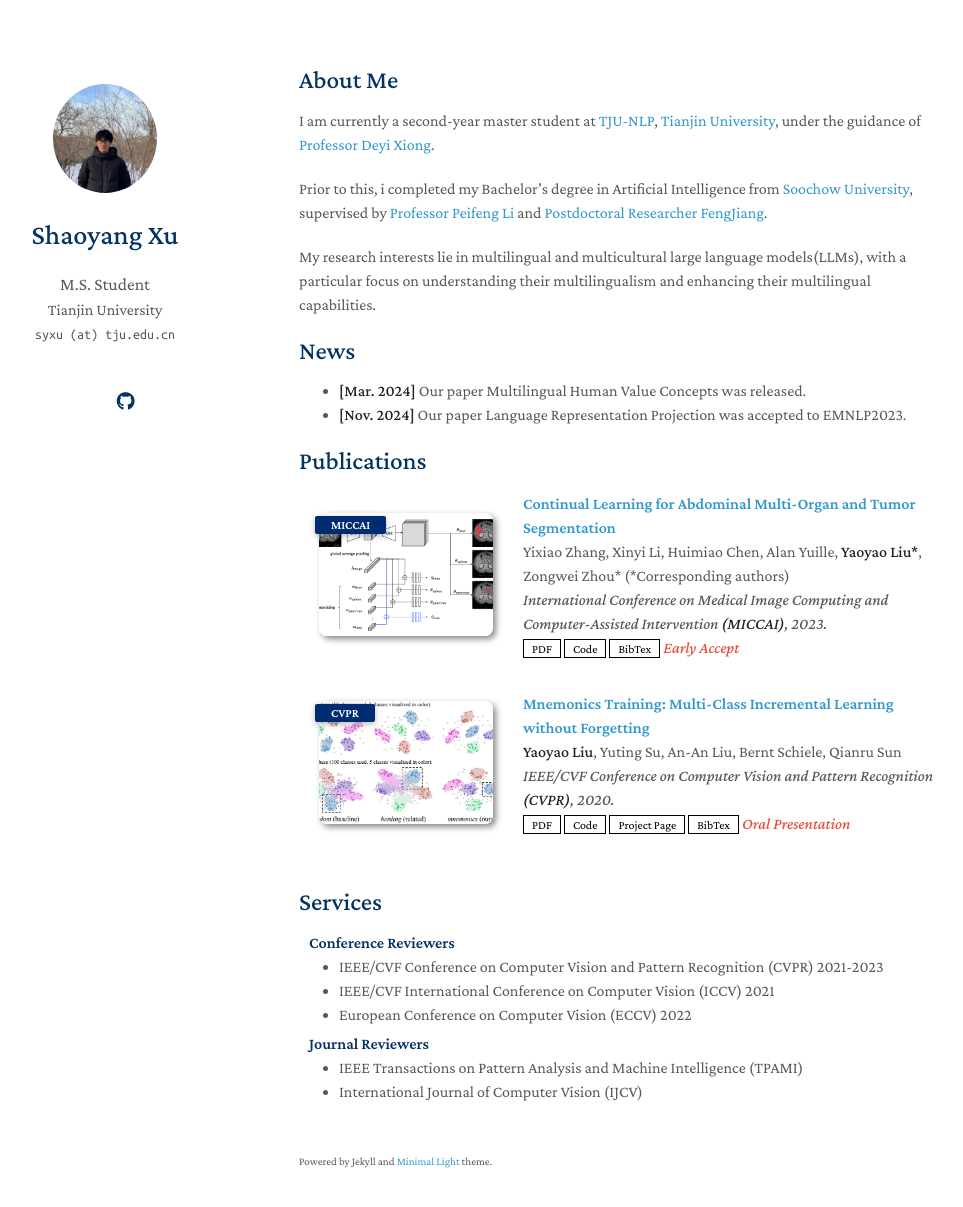
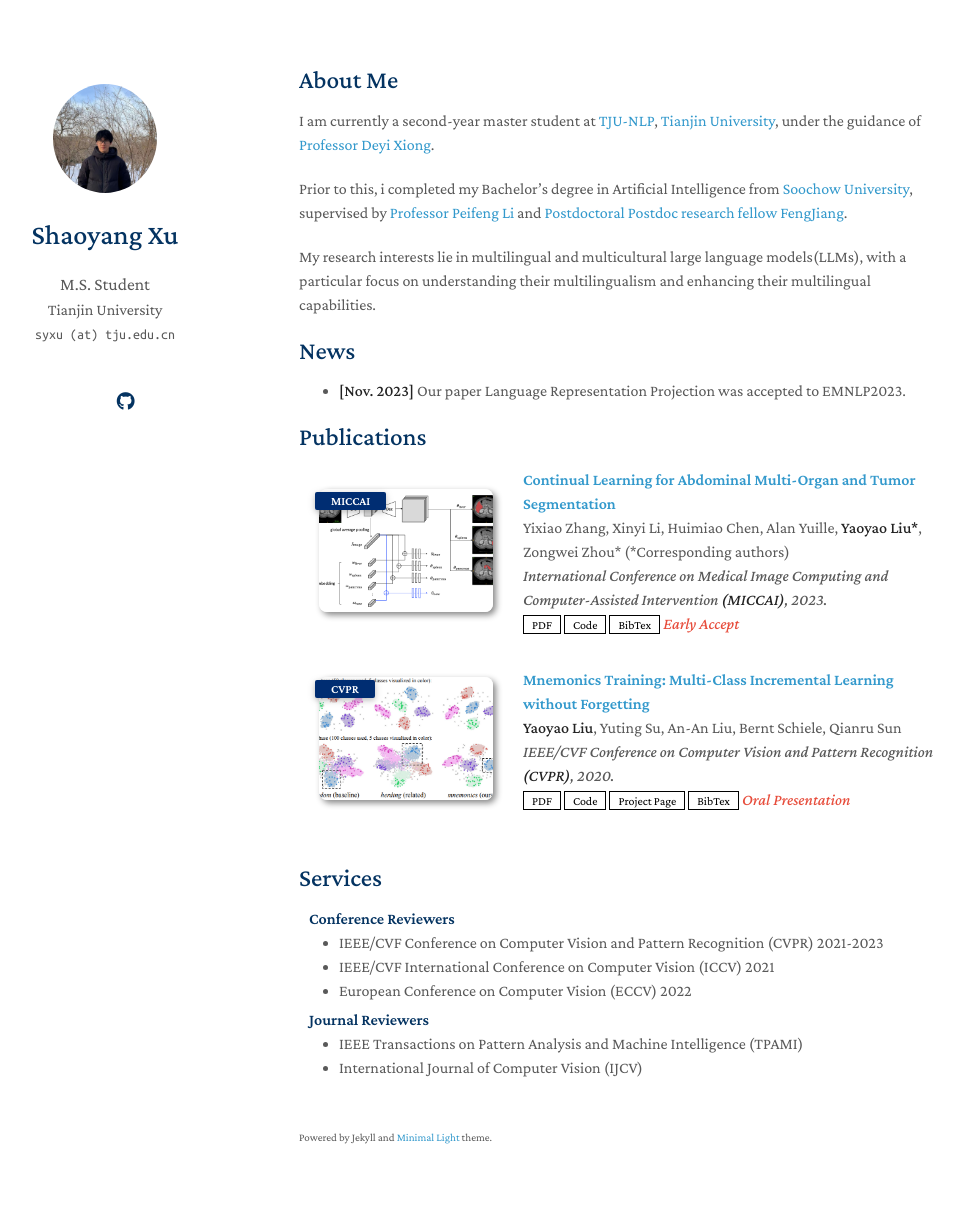
Before and after one commit to shaoyangxu/shaoyangxu.github.io, a Jekyll site: the page built from index.md, in a window 1280 px wide and 1242 px high. Shown: the top 1207 px of the window, without its empty margins (171-1134 px from the left). Built offline with Jekyll 4.4.1, drawn with Linux system fonts in a browser that asks for light colours; nearby versions of some CDN libraries; a style sheet for code colours, icons or effects is not loaded; our own code applies the rules of GitHub Pages for plain Markdown files.

Commit message:
Update index.md

```diff
--- a/index.md
+++ b/index.md
@@ -6,14 +6,14 @@ layout: homepage
 
  I am currently a second-year master student at [TJU-NLP](https://tjunlp-lab.github.io/), [Tianjin University](https://www.tju.edu.cn/), under the guidance of [Professor Deyi Xiong](https://dyxiong.github.io/).
 
-Prior to this, i completed my Bachelor's degree in Artificial Intelligence from [Soochow University](https://www.suda.edu.cn/), supervised by [Professor Peifeng Li](http://web.suda.edu.cn/pfli/list.htm) and [Postdoctoral Researcher FengJiang](https://fjiangai.github.io/).
+Prior to this, i completed my Bachelor's degree in Artificial Intelligence from [Soochow University](https://www.suda.edu.cn/), supervised by [Professor Peifeng Li](http://web.suda.edu.cn/pfli/list.htm) and [Postdoctoral Postdoc research fellow FengJiang](https://fjiangai.github.io/).
 
 My research interests lie in multilingual and multicultural large language models(LLMs), with a particular focus on understanding their multilingualism and enhancing their multilingual capabilities.
 
 ## News
 
-- **[Mar. 2024]** Our paper Multilingual Human Value Concepts was released.
-- **[Nov. 2024]** Our paper Language Representation Projection was accepted to EMNLP2023.
+<!-- - **[Mar. 2024]** Our paper Multilingual Human Value Concepts was released. -->
+- **[Nov. 2023]** Our paper Language Representation Projection was accepted to EMNLP2023.
 
 {% include_relative _includes/publications.md %}
 
```
